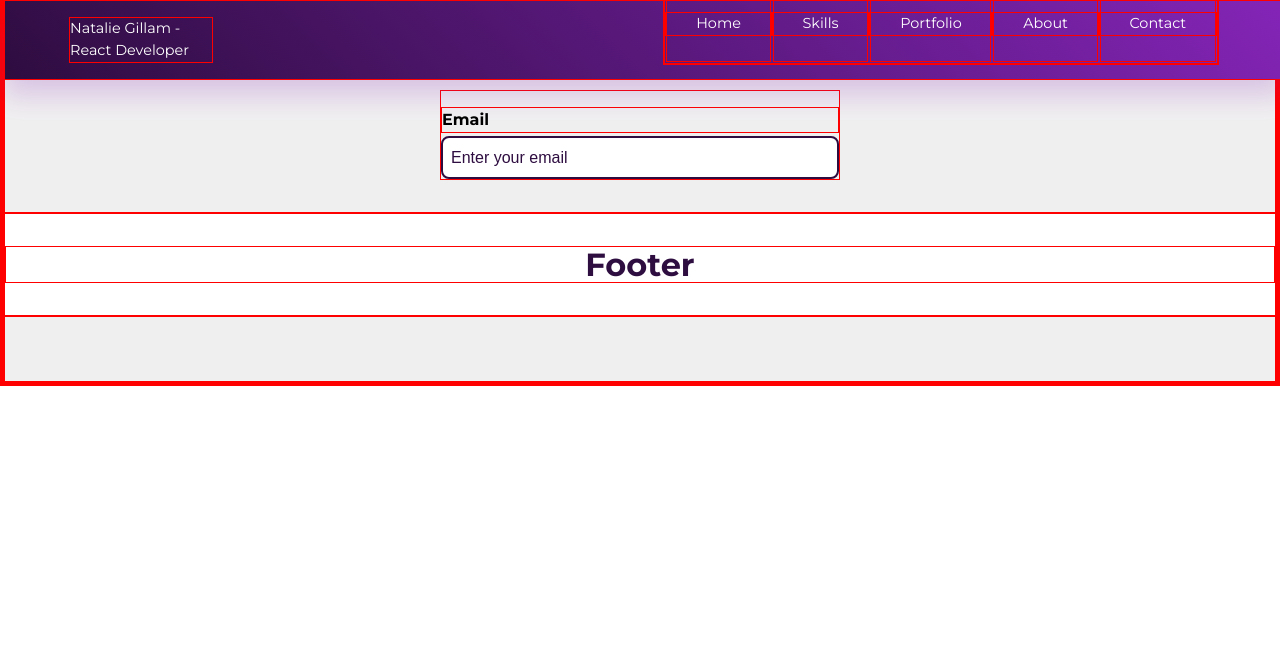
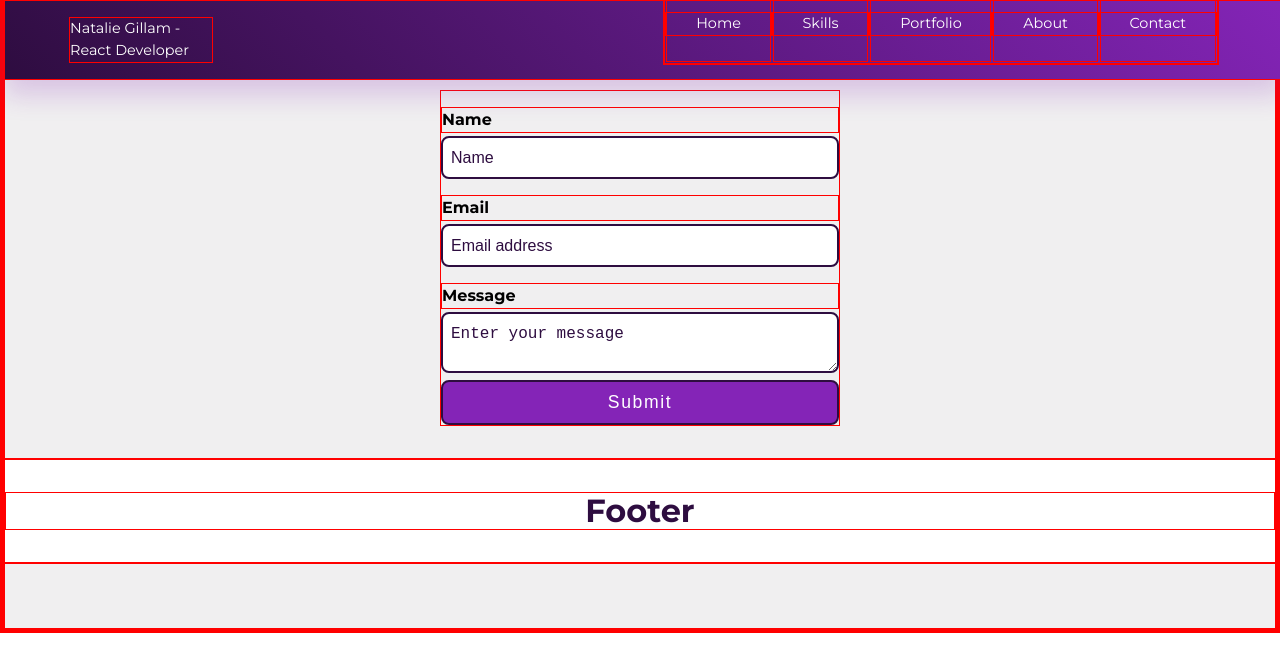
Before and after one commit to Nadia982/portfolio-2023-06-01, a React (Create React App) app: page / in a window 1280 px wide. Shown: the top 672 px of the page. Built offline with nearby package versions, Linux system fonts and the light colour scheme; the HTML template or start-up script is replaced by a standard one.

Commit message:
Added name, message and submit input fields. Added styling for textarea and submit button.

```diff
--- a/src/sections/contact/Contact.css
+++ b/src/sections/contact/Contact.css
@@ -2,7 +2,6 @@ form {
   width: 95%;
   max-width: 400px;
   margin: 1rem auto 0;
-
 }
 .error {
   color: #f95656;
@@ -34,7 +33,8 @@ form {
 }
 
 input,
-  select {
+select,
+textarea {
   width: 100%;
   padding: 0.65rem 0.5rem;
   font-size: 1rem;
@@ -45,12 +45,14 @@ form {
 }
 
 input:focus,
-  select:focus {
+select:focus,
+textarea:focus {
   border-color: var(--color-primary);
 }
 
 input::placeholder,
-  select::placeholder {
+select::placeholder,
+textarea::placeholder {
   color: var(--color-black);
 }
 
@@ -73,3 +75,16 @@ form {
   font-weight: bold;
   cursor: pointer;
 }
+
+#submit {
+    background-color: var(--color-primary);
+    color: var(--color-white);
+    letter-spacing: .1rem;
+    font-size: 1.1rem;
+}
+#submit:focus, #submit:hover {
+    color: var(--color-primary);
+    background-color: var(--color-white);
+    letter-spacing: .1rem;
+    font-size: 1.1rem;
+}
--- a/src/sections/contact/ContactForm.jsx
+++ b/src/sections/contact/ContactForm.jsx
@@ -6,13 +6,36 @@ const ContactForm = () => {
       email: "",
     },
   });
-  console.log(formik)
+  console.log(formik);
   return (
     <form autoComplete="off">
+      <label htmlFor="name">Name</label>
+      <input
+        value={formik.values.name}
+        onChange={formik.handleChange}
+        id="name"
+        type="text"
+        placeholder="Name"
+      />
+
       <label htmlFor="email">Email</label>
-      <input value={formik.values.email}
+      <input
+        value={formik.values.email}
         onChange={formik.handleChange}
-      id="email" type="email" placeholder="Enter your email" />
+        id="email"
+        type="email"
+        placeholder="Email address"
+      />
+
+      <label htmlFor="message">Message</label>
+      <textarea
+        value={formik.values.message}
+        onChange={formik.handleChange}
+        id="message"
+        type="text"
+        placeholder="Enter your message"
+      />
+      <input type="submit" id="submit" />
     </form>
   );
 };
```
Lines whose indentation alone changed are shown as unchanged.
